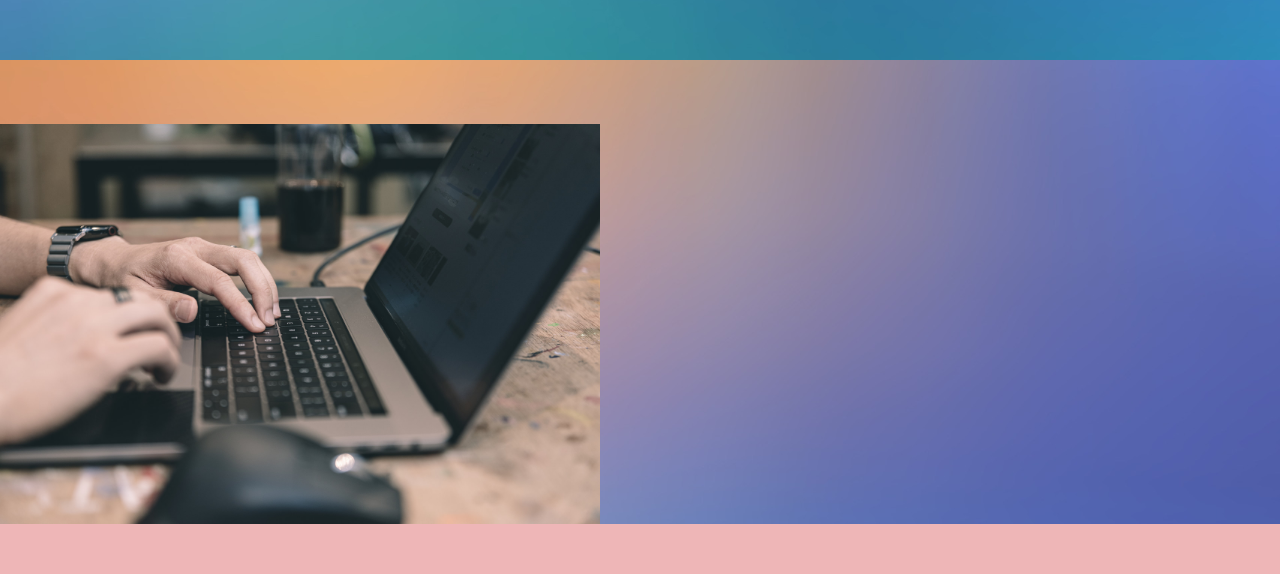
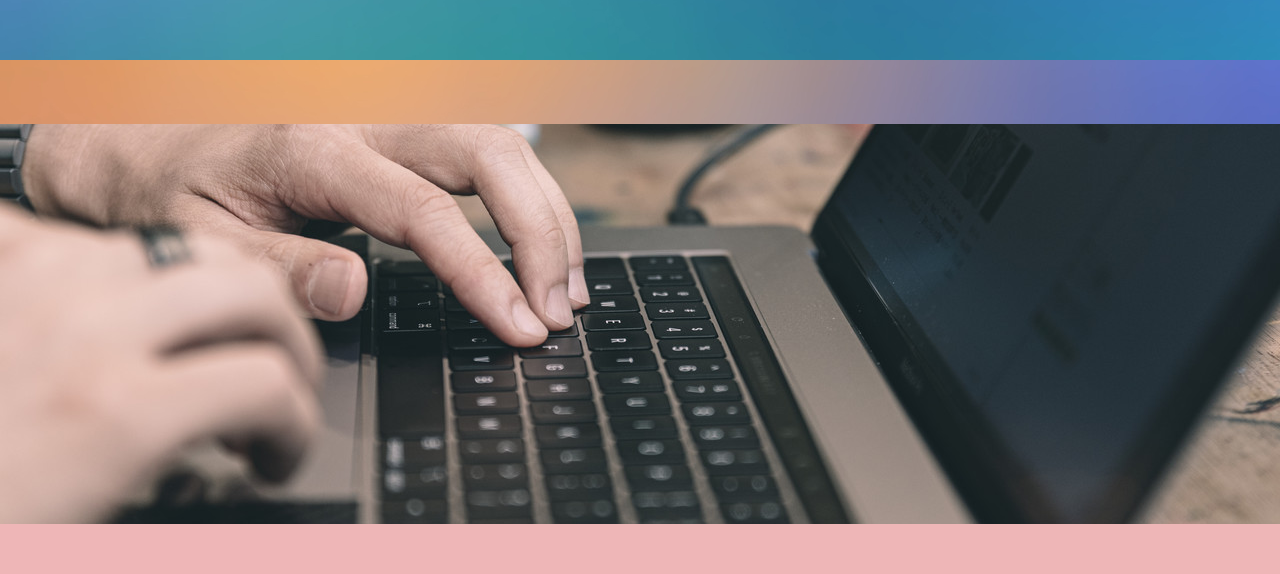
Before and after one commit to kirari-kiis/portfolio-react, a React (Create React App) app: page / in a window 1280 px wide. Shown: the part 1860-2434 px from the top of the page. Built offline with nearby package versions, Linux system fonts and the light colour scheme.

Commit message:
image-size調整

```diff
--- a/src/index.css
+++ b/src/index.css
@@ -498,13 +498,12 @@ h1{
   .img-bg-01{
     background-image: url('./images/about-back.png');
     margin: 0;
-    height: 400px;
-    width: 600px;
-  }
-  .img-bg-02{
-    background-image: url('./images/code.png');
-    height: 400px;
-    width: 600px;
+    background-size: 600px 400px;
+}
+
+.img-bg-02{
+  background-image: url('./images/code.png');
+  background-size: 600px 400px;
 }
 }
 
@@ -512,4 +511,14 @@ h1{
   .link{
     visibility:none;
   }
+  .img-bg-01{
+    background-image: url('./images/about-back.png');
+    margin: 0;
+    background-size: auto;
 }
+.img-bg-02{
+background-image: url('./images/code.png');
+background-size: cover;
+margin: 0;
+}
+}
```
